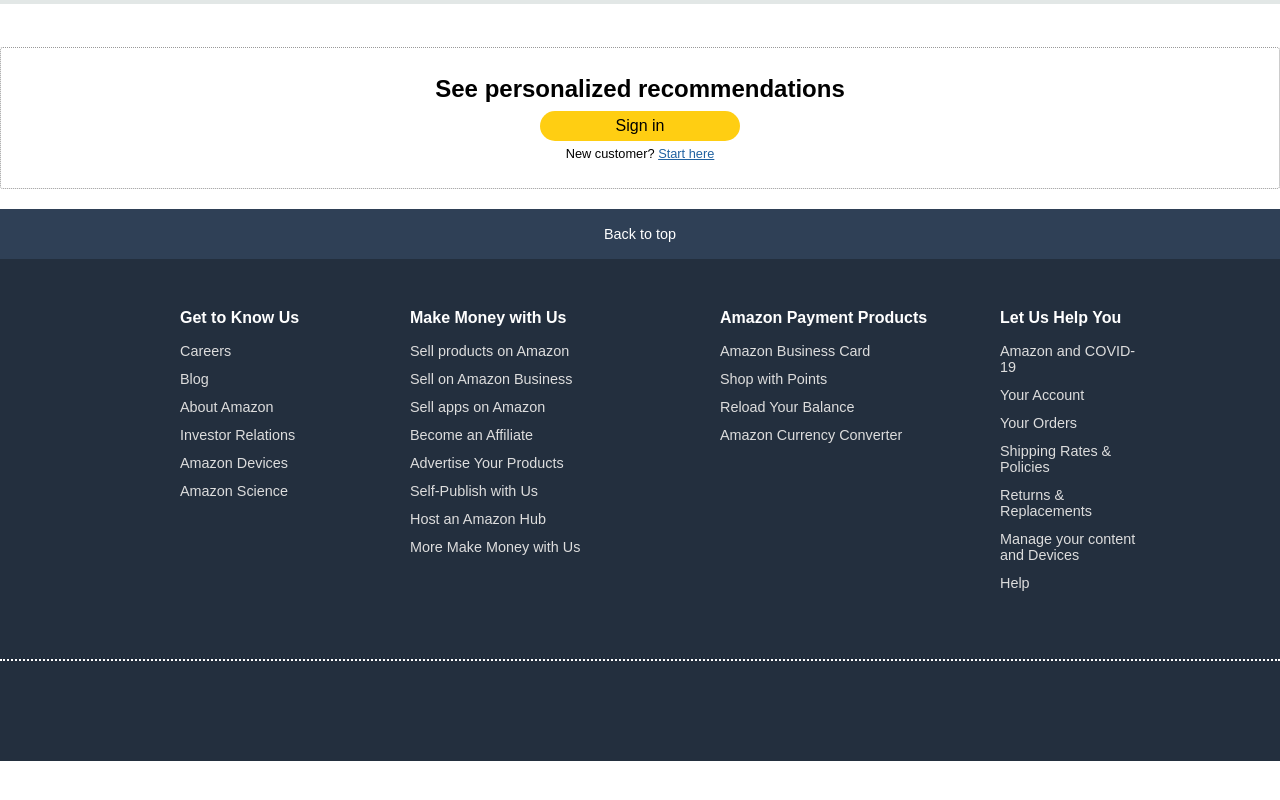
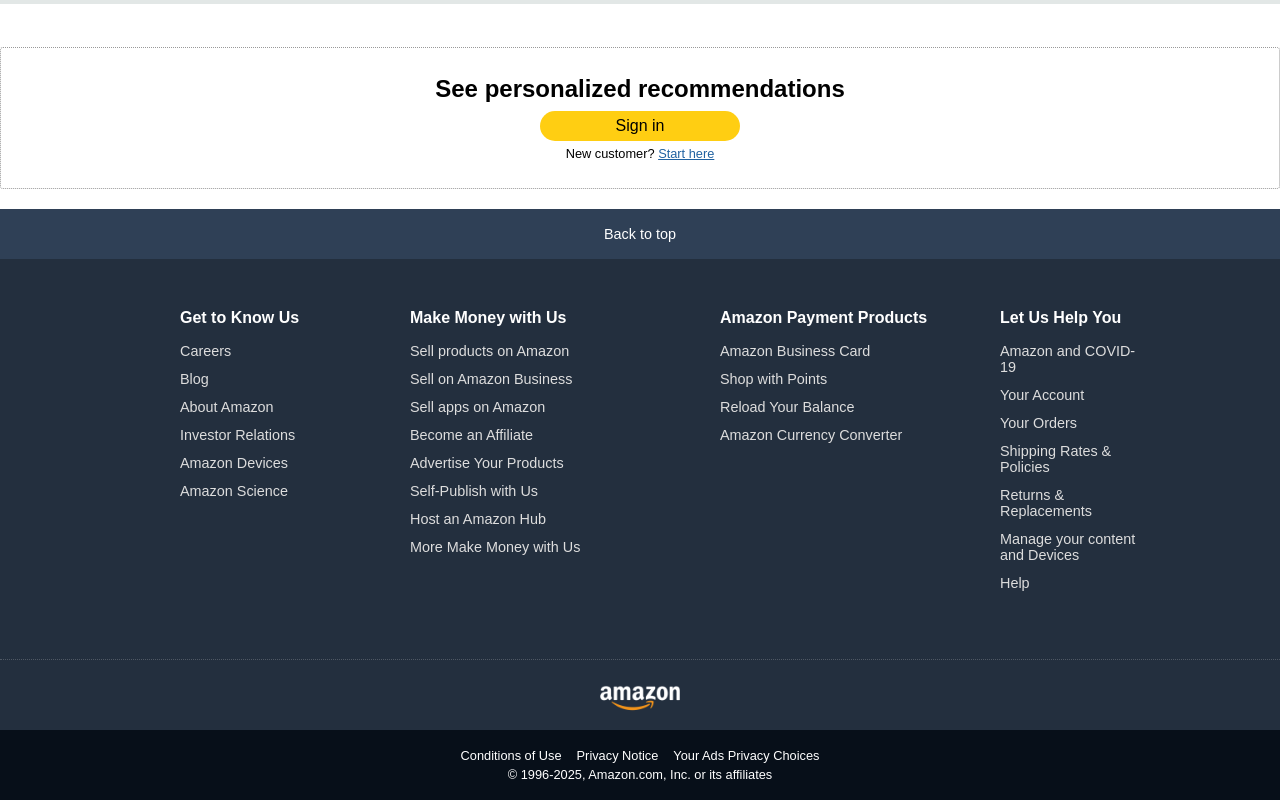
Before and after one commit to rahulb0511/amazonClone, a plain HTML site: page index.html in a window 1280 px wide. Shown: the part 1364-2164 px from the top of the page. Before the commit the page ends 2125 px from the top, so only its background shows below. Drawn offline with Linux system fonts and the light colour scheme.

Commit message:
final commit

```diff
--- a/index.html
+++ b/index.html
@@ -199,11 +199,19 @@
                     </ul>
                 </div>
             </div>
-            <div class="lang">
-                <div class="part1"></div>
-                <div class="part2"></div>
-                <div class="part3"></div>
-                <div class="part4"></div>
+
+            <div class="footpanel3">
+                <div class="lego"></div>
+            </div>
+            <div class="foot-panel4">
+                <div class="pages">
+                    <a href="">Conditions of Use</a>
+                    <a href="" class="marg">Privacy Notice</a>
+                    <a href="">Your Ads Privacy Choices</a>
+                </div>
+                <div class="copyright">
+                    © 1996-2025, Amazon.com, Inc. or its affiliates
+                </div>
             </div>
         </div>
     </footer>
--- a/style.css
+++ b/style.css
@@ -393,12 +393,6 @@ a {
     text-decoration-color: #DDDDDD;
 }
 
-.lang {
-    height: 100px;
-    background-color: #232f3e;
-    border-top: 2px dotted white;
-}
-
 .detailx {
     width: 250px;
 }
@@ -416,3 +410,56 @@ a {
     width: 180px;
     margin-right: 20px;
 }
+
+.footpanel3 {
+    height: 70px;
+    background-color: #232f3e;
+    border-top: 1px dotted rgba(255, 255, 255, 0.2);
+    display: flex;
+    justify-content: center;
+    align-items: center;
+}
+
+.lego {
+    width: 100px;
+    height: 50px;
+    background-image: url("amazon_logo.png");
+    background-size: cover;
+}
+
+.foot-panel4{
+    background-color: #070f19;
+    color: white;
+    display: flex;
+    justify-content: center;
+    align-items: center;
+    flex-direction: column;
+    height: 70px;
+}
+
+.pages {
+    font-size: 0.8rem;
+    font-weight: 200;
+    display: flex;
+    justify-content: center;
+    align-items: center;
+}
+
+.pages a{
+    color: white;
+    text-decoration: none;
+}
+
+.marg{
+    margin-left: 15px;
+    margin-right: 15px;
+}
+
+.copyright{
+    display: flex;
+    justify-content: center;
+    align-items: center;
+    font-size: 0.8rem;
+    font-weight: 200;
+    margin-top: 4px;
+}
```
